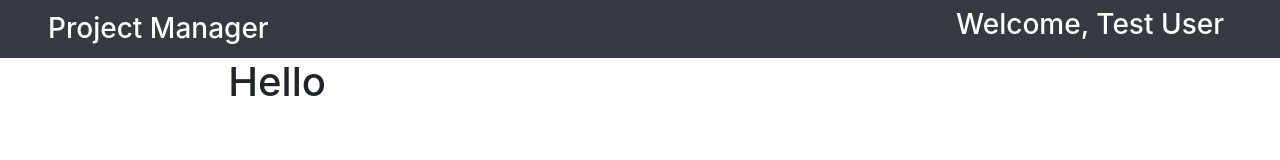
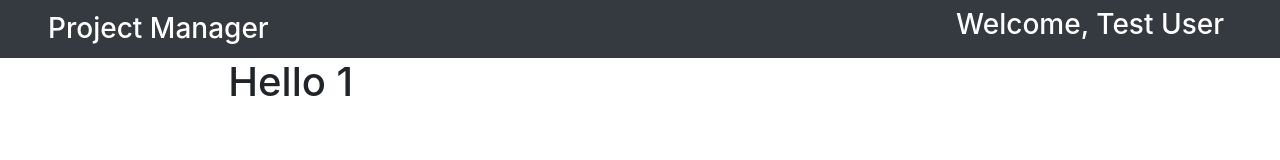
Before and after one commit to alex-coupe/project-manager, a React (Create React App) app in the folder client/project-manager/: page /project/1 in a window 1280 px wide. Shown: the top 160 px of the page. Built offline with nearby package versions, Linux system fonts and the light colour scheme.

Commit message:
Unused imports

```diff
--- a/client/project-manager/src/App.js
+++ b/client/project-manager/src/App.js
@@ -1,7 +1,7 @@
 import React from 'react';
 import TopBar from './Components/TopBar'
 import Projects from './Components/Projects'
-import {BrowserRouter as Router, Link, Route} from 'react-router-dom'
+import {BrowserRouter as Router, Route} from 'react-router-dom'
 import ProjectDetail from './Components/ProjectDetail'
 
 function App() {
--- a/client/project-manager/src/Components/DisplayTableData.js
+++ b/client/project-manager/src/Components/DisplayTableData.js
@@ -1,7 +1,7 @@
 import React, {Component} from 'react'
 import PropTypes from 'prop-types'
-import {BrowserRouter as Router, Link, Route} from 'react-router-dom'
-import ProjectDetail from './ProjectDetail'
+import {Link} from 'react-router-dom'
+
 
 export default class DisplayTableData extends Component {
 
--- a/client/project-manager/src/Components/ProjectDetail.js
+++ b/client/project-manager/src/Components/ProjectDetail.js
@@ -4,7 +4,7 @@ export default class ProjectDetail extends Component {
     render() {
         return (
             <div>
-                <h1>Hello</h1>
+                <h1>Hello {this.props.match.params.id}</h1>
             </div>
         )
     }
```
